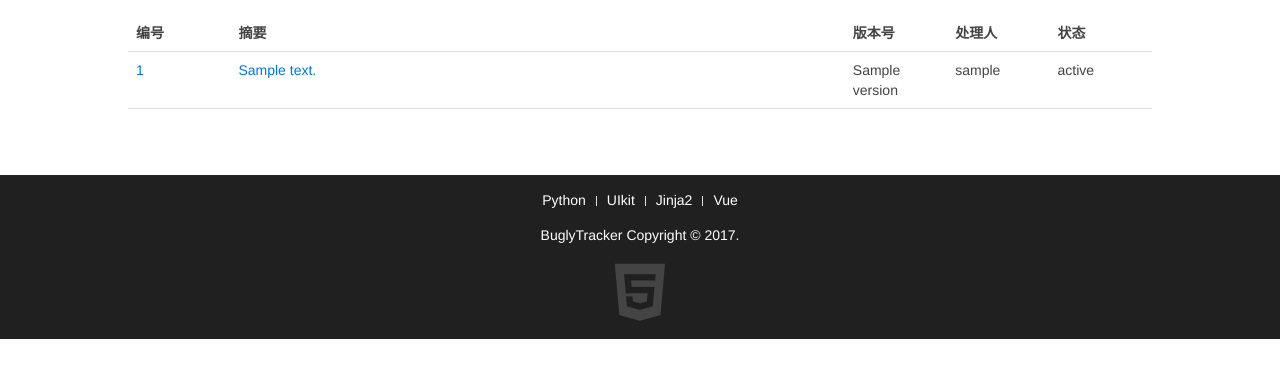
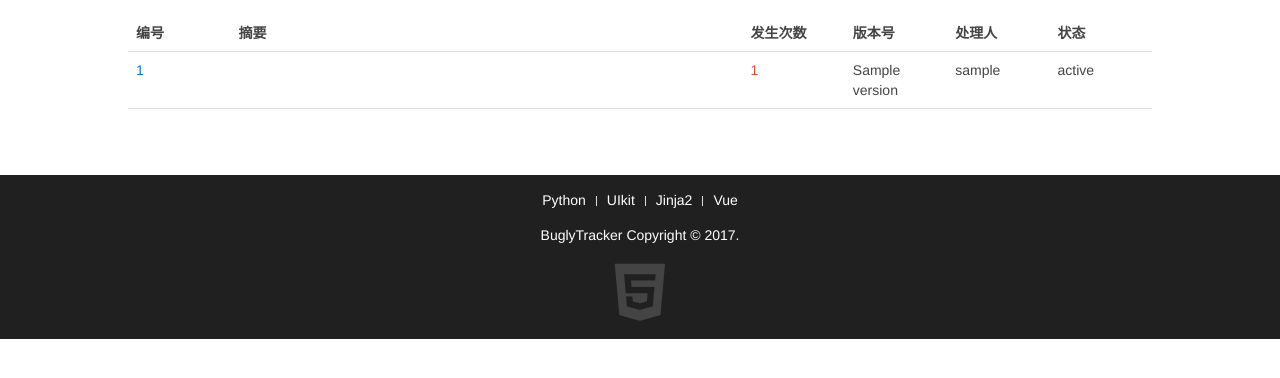
Before and after one commit to sai27/BuglyTracker, a Python web app: template www/templates/issues.html in a window 1280 px wide. Shown: the part 42-420 px from the top of the page. Run offline with Jinja, Linux system fonts and the light colour scheme; the template is opened without the code that fills it: most values are stand-ins (such as "Sample title", 1, 10 or a date in 2020).

Commit message:
完善功能

```diff
--- a/www/app.py
+++ b/www/app.py
@@ -132,7 +132,7 @@ async def init(loop):
     init_jinja2(app, filters=dict(datetime=datetime_filter))
     add_routes(app, 'handlers')
     add_static(app)
-    srv = await loop.create_server(app.make_handler(), '127.0.0.1', 8000)
+    srv = await loop.create_server(app.make_handler(), configs.host, configs.port)
     logging.info('server started at http://127.0.0.1:8000...')
     return srv
 
--- a/www/config_default.py
+++ b/www/config_default.py
@@ -9,6 +9,8 @@ __author__ = 'sai27'
 
 configs = {
     'debug': True,
+    'host':'127.0.0.1',
+    'port':8000,
     'db': {
         'host': '127.0.0.1',
         'port': 3306,
--- a/www/templates/issues.html
+++ b/www/templates/issues.html
@@ -16,7 +16,8 @@
             <thead>
                 <tr>
                     <th class="uk-width-1-10">编号</th>
-                    <th class="uk-width-6-10">摘要</th>
+                    <th class="uk-width-5-10">摘要</th>
+                    <th class="uk-width-1-10">发生次数</th>
                     <th class="uk-width-1-10">版本号</th>
                     <th class="uk-width-1-10">处理人</th>
                     <th class="uk-width-2-10">状态</th>
@@ -29,7 +30,16 @@
                     <a href='/issue/{{issue.id}}'>{{issue.id}}</a>
                 </td>
                 <td>
-                    <a href='/issue/{{issue.id}}'>{{issue.text}}</a>
+                    {% if issue.status == "未处理" %}
+                    <a href='/issue/{{issue.id}}' class="uk-text-primary">{{issue.text}}</a>
+                    {% elif issue.status == "处理中" %}
+                    <a href='/issue/{{issue.id}}' class="uk-text-warning">{{issue.text}}</a>
+                    {% elif issue.status == "已解决" %}
+                    <a href='/issue/{{issue.id}}' class="uk-text-success">{{issue.text}}</a>
+                    {% endif %}
+                </td>
+                <td>
+                    <span class="uk-text-danger"> {{issue.count}}</span>
                 </td>
                 <td>
                     <span> {{issue.version}}</span>
```
Also changed, not shown: www/handlers.py (+15 -2 lines), www/templates/issue_detail.html (+10 -4 lines).
